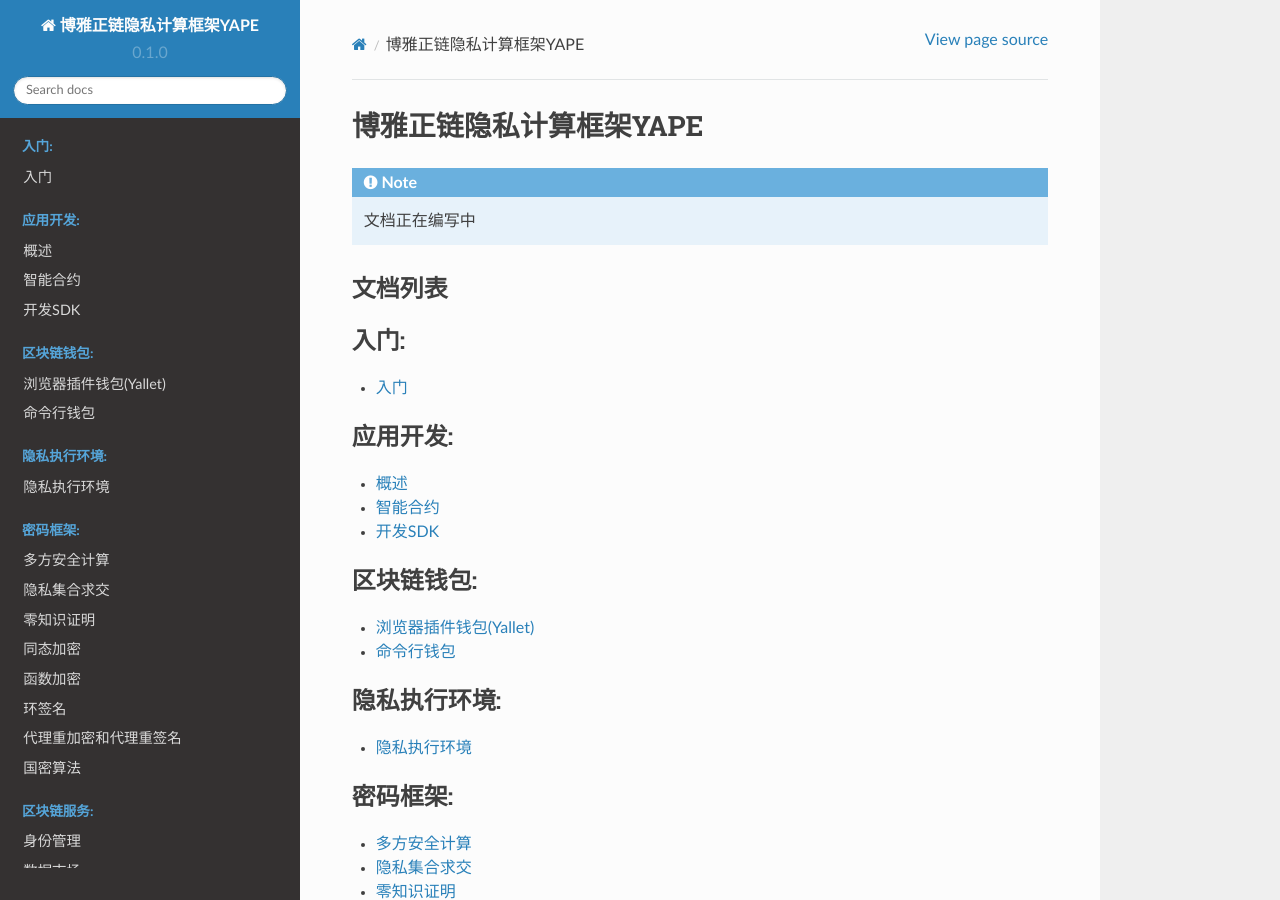
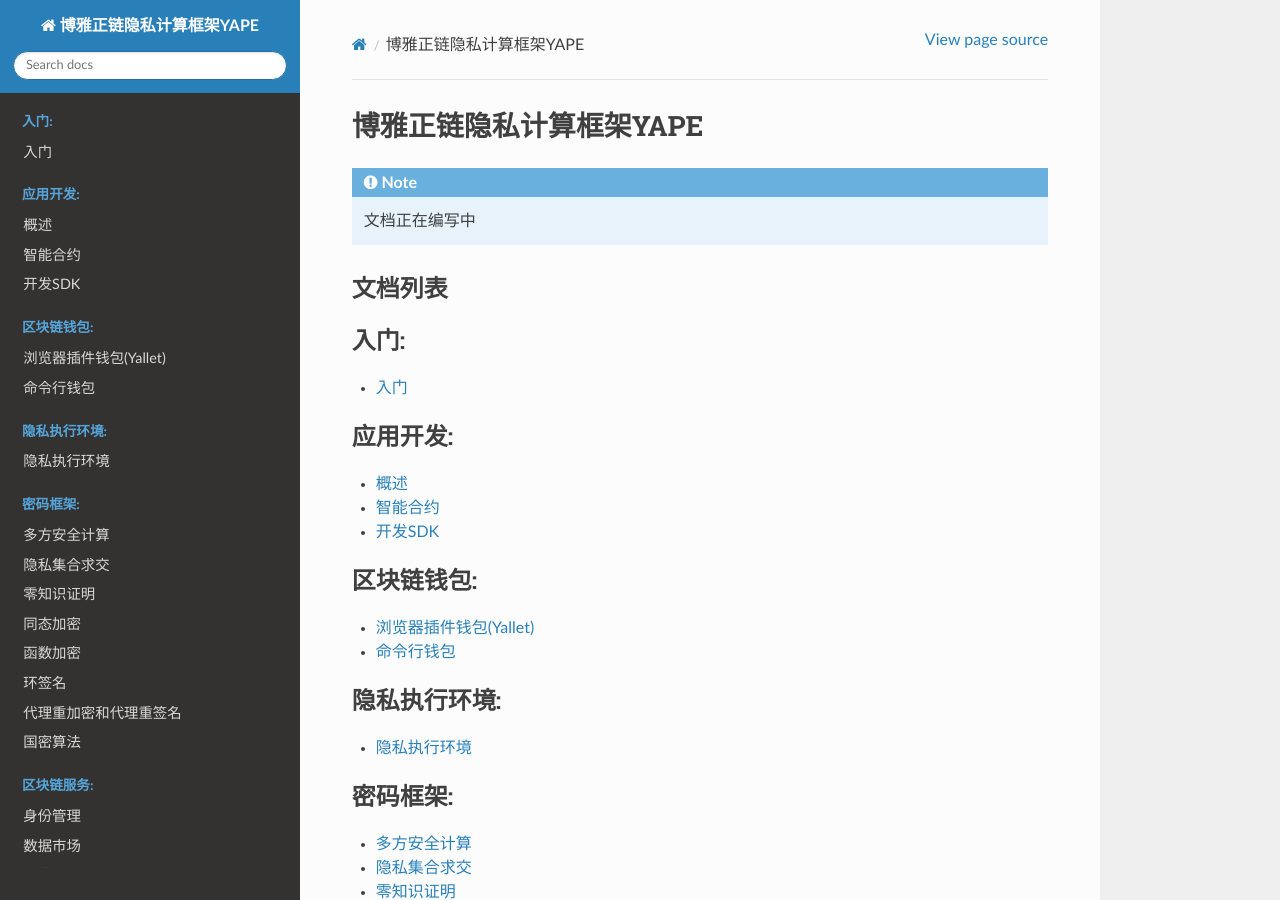
Before and after one commit to boyanet/yape-docs, a Sphinx documentation site: the page built from docs/source/index.rst, in a window 1280 px wide and 900 px high. Built offline with Sphinx 7.4.7 and the Read the Docs theme 2.0.0, drawn with Linux system fonts in a browser that asks for light colours.

Commit message:
Update conf.py

```diff
--- a/docs/source/conf.py
+++ b/docs/source/conf.py
@@ -31,6 +31,13 @@
 # -- Options for HTML output
 
 html_theme = 'sphinx_rtd_theme'
+html_static_path = ['../../../_static']
+html_logo = "logo.svg"
+html_theme_options = {
+    'logo_only': False,
+    'display_version': False,
+}
+
 
 # -- Options for EPUB output
 epub_show_urls = 'footnote'
```
